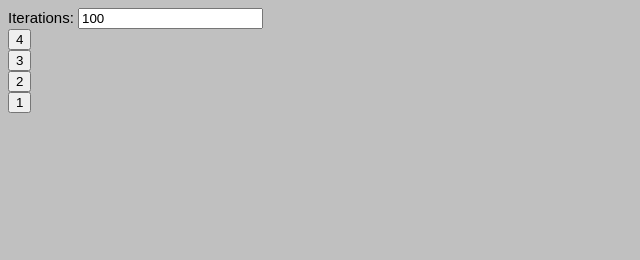
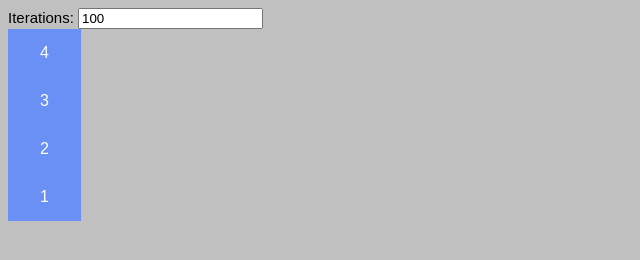
Before and after one commit to jrgaragon/sin-llorar, a plain HTML site: page sinllorar.html in a window 1280 px wide. Shown: the whole page, without its empty margins (0-640 px from the left). Drawn offline with nearby package versions, Linux system fonts and the light colour scheme.

Commit message:
added style to the buttons

```diff
--- a/main.css
+++ b/main.css
@@ -7,7 +7,6 @@ html, body {
 }
 table {
     border-collapse: collapse;
-    /* width: 100%; */
 }
 
 th, td {
@@ -21,3 +20,14 @@ th {
     background-color: #4CAF50;
     color: white;
 }
+
+.button {
+    background-color: rgb(106, 143, 245); /* Green */
+    border: none;
+    color: white;
+    padding: 15px 32px;
+    text-align: center;
+    text-decoration: none;
+    display: inline-block;
+    font-size: 16px;
+}
--- a/sinllorar.html
+++ b/sinllorar.html
@@ -25,7 +25,7 @@
             Iterations: <input type="number" name="" id="" ng-model="shuffle">
         </div>
         <div>
-            <input type="button" ng-click="roundFour()" value="4">
+            <input class="button" type="button" ng-click="roundFour()" value="4">
         </div>
         <div>
             <table>
@@ -39,7 +39,7 @@
         </div>
         <div>
             <div>
-                <input type="button" ng-click="roundThree()" value="3">
+                <input class="button" type="button" ng-click="roundThree()" value="3">
             </div>
             <div>
                 <table>
@@ -54,7 +54,7 @@
         </div>
         <div>
             <div>
-                <input type="button" ng-click="roundTwo()" value="2">
+                <input class="button" type="button" ng-click="roundTwo()" value="2">
             </div>
             <div>
                 <table>
@@ -69,7 +69,7 @@
         </div>
         <div>
             <div>
-                <input type="button" ng-click="roundOne()" value="1">
+                <input class="button" type="button" ng-click="roundOne()" value="1">
             </div>
             <div>
                 <table>
```
